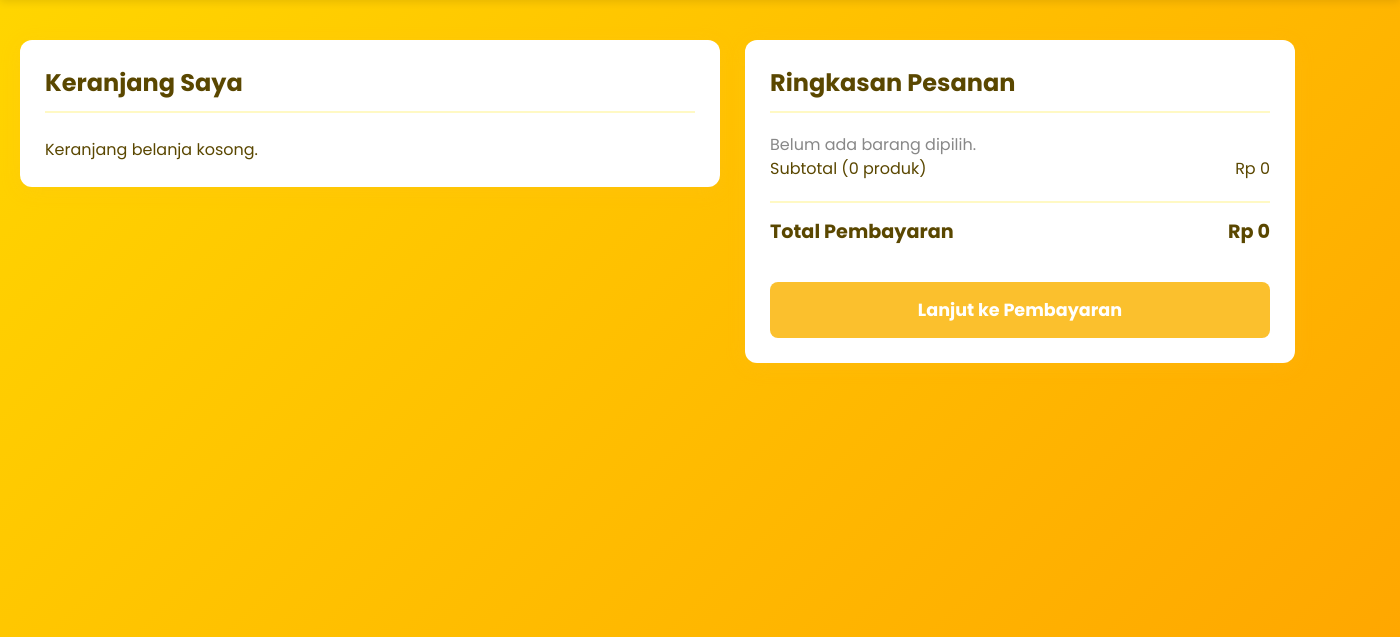
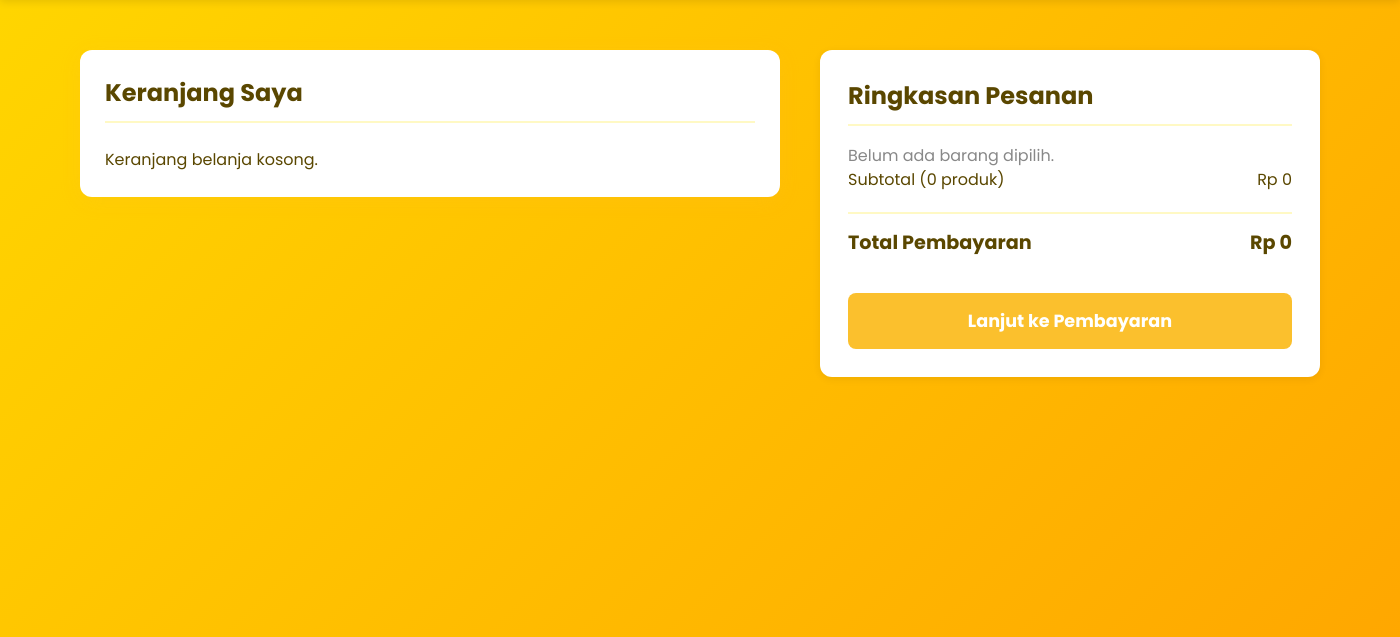
Before and after one commit to Faisaleka21/APSI, a PHP site: page /keranjang.php in a window 1400 px wide. Shown: the part 74-711 px from the top of the page. Run offline with PHP 8.4, Linux system fonts and the light colour scheme.

Commit message:
update12

```diff
--- a/resources/keranjang.php
+++ b/resources/keranjang.php
@@ -1,28 +1,4 @@
-<!DOCTYPE html>
-<html lang="en">
-<head>
-<meta charset="UTF-8">
-<meta name="viewport" content="width=device-width, initial-scale=1.0">
-<link rel="icon" type="image/png" href="../gambar/logoonly.png">
-<link rel="stylesheet" href="../css/home.css">
-<link rel="stylesheet" href="../css/keranjang.css">
-<title>FurniSpace | Keranjang</title>
-
-</head>
-<body>
-<header role="banner">
-  <div class="container header-inner">
-
-    <a class="logo" aria-label="Furnispace homepage" href="home.php" style="text-decoration: none; margin-left: 20px;">
-        <img src="../gambar/logoonly.png" alt="Logo" class="logo" style="width: 50px; height: 50px;">
-         Furnispace
-    </a>
-  </div>
-</header>
-
-<main class="container" style="margin-left: auto; margin-right: auto;">
-    <div class="cart-container" style="width:1350px">
-        <?php
+<?php
         session_start();
 
         // Koneksi ke database
@@ -109,8 +85,31 @@
         $cart = isset($_SESSION['add_to_cart']) ? $_SESSION['add_to_cart'] : [];
         ?>
 
-        <div style="display: flex; flex-direction: row; align-items: flex-start;">
-            <div class="cart-items" style="margin-top: 20px; flex: 1; width:700px ; max-width: 700px;">
+<!DOCTYPE html>
+<html lang="en">
+<head>
+<meta charset="UTF-8">
+<meta name="viewport" content="width=device-width, initial-scale=1.0">
+<link rel="icon" type="image/png" href="../gambar/logoonly.png">
+<link rel="stylesheet" href="../css/home.css">
+<link rel="stylesheet" href="../css/keranjang.css">
+<title>FurniSpace | Keranjang</title>
+
+</head>
+<body>
+<header role="banner">
+  <div class="container header-inner">
+
+    <a class="logo" aria-label="Furnispace homepage" href="home.php" style="text-decoration: none; margin-left: 20px;">
+        <img src="../gambar/logoonly.png" alt="Logo" class="logo" style="width: 50px; height: 50px;">
+         Furnispace
+    </a>
+  </div>
+</header>
+
+<main class="container" style="display: flex; flex-direction: row; justify-content: center; gap: 40px; align-items: flex-start; margin-top: 30px; margin-left: auto; margin-right: auto;">
+            <div style="flex: 1 1 0; max-width: 700px;">
+            <div class="cart-items" style="margin-top: 0px;">
                 <h1 class="cart-title" style="font-size: 1.5rem;">Keranjang Saya</h1>
                 <?php if (!empty($cart)): ?>
                     <div style="margin-bottom:10px;">
@@ -156,8 +155,10 @@
                     <?php endforeach; ?>
                 <?php endif; ?>
             </div>
-            <div class="order-summary" style="margin-left: 25px; margin-top: 20px; width: 550px; position: static;">
-                <h2 class="summary-title">Ringkasan Pesanan</h2>
+            </div>
+            <div style="flex: 0 0 500px; max-width: 500px; display: flex; flex-direction: column; gap: 30px;">
+            <div class="order-summary" style="background: #fff; border-radius: 12px; box-shadow: 0 2px 8px #0001; padding: 28px;">
+                <h2 class="summary-title" style="font-size: 1.5rem; margin-bottom: 18px;">Ringkasan Pesanan</h2>
                 <div id="selected-items-list"></div>
                 <?php
                 // Hitung subtotal, jumlah produk, biaya pengiriman, diskon, dan total
```
Also changed, not shown: resources/detail.php (+15 -7 lines).
